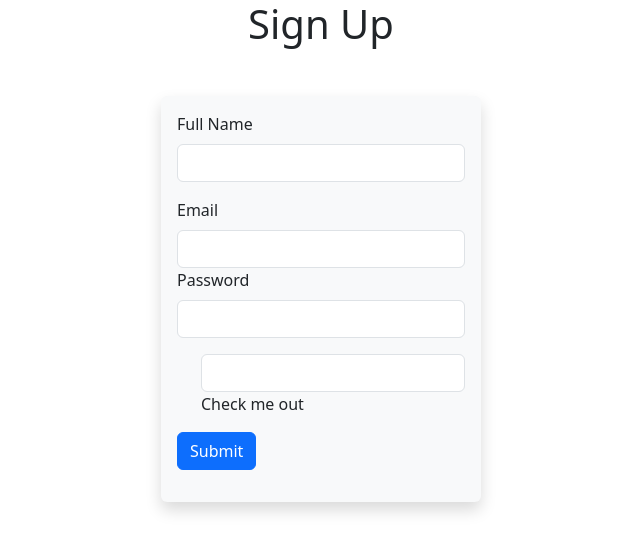
After one commit to Adrienner1988/thieves_133_week5_Flask_homework, a Flask app: template app/templates/signup.html in a window 1280 px wide. The commit adds this page. Shown: the top 552 px of the page, without its empty margins (319-959 px from the left). Run offline with Flask 3, Linux system fonts and the light colour scheme; the template is opened without the code that fills it: values that come from a table or form of the project are taken from there, others are empty; parts of the project's set-up code (start-up, migrations or seed data) failed here and were passed over.

Commit message:
added sign up page, route, and class

```diff
--- a/app/forms.py
+++ b/app/forms.py
@@ -1,6 +1,6 @@
 from flask_wtf import FlaskForm
-from wtforms import EmailField, PasswordField, SubmitField, SearchField
-from wtforms.validators import DataRequired
+from wtforms import EmailField, PasswordField, SubmitField, SearchField, StringField
+from wtforms.validators import DataRequired, EqualTo
 
 class LoginForm(FlaskForm):
     email = EmailField('Email Address: ', validators=[DataRequired()])
@@ -10,3 +10,10 @@ class LoginForm(FlaskForm):
 class SearchForm(FlaskForm):
     search = SearchField('Search Pokémon by Name or National Pokédex Number:', validators=[DataRequired()])
     search_btn = SubmitField('Search')
+
+class SignUp(FlaskForm):
+    full_name = StringField('Full Name: ', validators=[DataRequired()])
+    email = EmailField('Email Address: ', validators=[DataRequired()])
+    password = PasswordField('Password: ', validators=[DataRequired()])
+    confirm_password = PasswordField('Confirm Password: ', validators=[DataRequired(), EqualTo('password')])
+    submit_btn = SubmitField('Login')
--- a/app/templates/includes/nav.html
+++ b/app/templates/includes/nav.html
@@ -15,7 +15,9 @@
           <li class="nav-item">
             <a class="nav-link" href="/search">Search</a>
           </li>
-
+          <li class="nav-item">
+            <a class="nav-link" href="/signup">Sign Up</a>
+          </li>
           </li>
         </ul>
       </div>
--- a/app/templates/login.html
+++ b/app/templates/login.html
@@ -10,7 +10,7 @@ Login
 
 {% block content %}
 <h1 class="text-center">Login</h1>
-<form method="POST" class="w-25 mx-auto my- auto shadow p-3 mb-5 mt-5 bg-body-tertiary rounded">
+<form method="POST" class="w-25 mx-auto my-auto shadow p-3 mb-5 mt-5 bg-body-tertiary rounded">
     {{ form.hidden_tag() }}
     <div class="mb-3">
         <label for="email" class="form-label">Email Address</label>
--- /dev/null
+++ b/app/templates/signup.html
@@ -0,0 +1,33 @@
+{% extends 'base.html' %}
+
+{% block styles %}
+<link rel="stylesheet" href="../static/styles/signup.styles">
+{% endblock %}
+
+{% block title %}
+Sign Up
+{% endblock%}
+
+{% block content %}
+<h1 class="text-center">Sign Up</h1>
+<form method="POST" class="w-25 mx-auto my-auto shadow p-3 mb-5 mt-5 bg-body-tertiary rounded">
+    {{ form.hidden_tag() }}
+    <div class="mb-3">
+      <label for="exampleInputEmail1" class="form-label">Full Name</label>
+      {{ form.full_name(class="form-control cus-input", id="f_name") }}
+    </div>
+    <div class="mb-3">
+        <label for="exampleInputPassword1" class="form-label">Email</label>
+        {{ form.email(class="form-control cus-input", id="email") }}
+    <div class="mb-3">
+      <label for="exampleInputPassword1" class="form-label">Password</label>
+      {{ form.password(class="form-control cus-input", id="password") }}
+    </div>
+    <div class="mb-3 form-check">
+        {{ form.confirm_password(class="form-control cus-input", id="cpassword") }}
+      <label class="form-check-label" for="exampleCheck1">Check me out</label>
+    </div>
+    <button type="submit" class="btn btn-primary">Submit</button>
+  </form>
+
+{% endblock %}
```
Also changed, not shown: app/routes.py (+14 -12 lines), app/templates/search.html (+6 -8 lines), app/static/styles/login.css (added), app/static/styles/signup.css (added), 2 other files.
